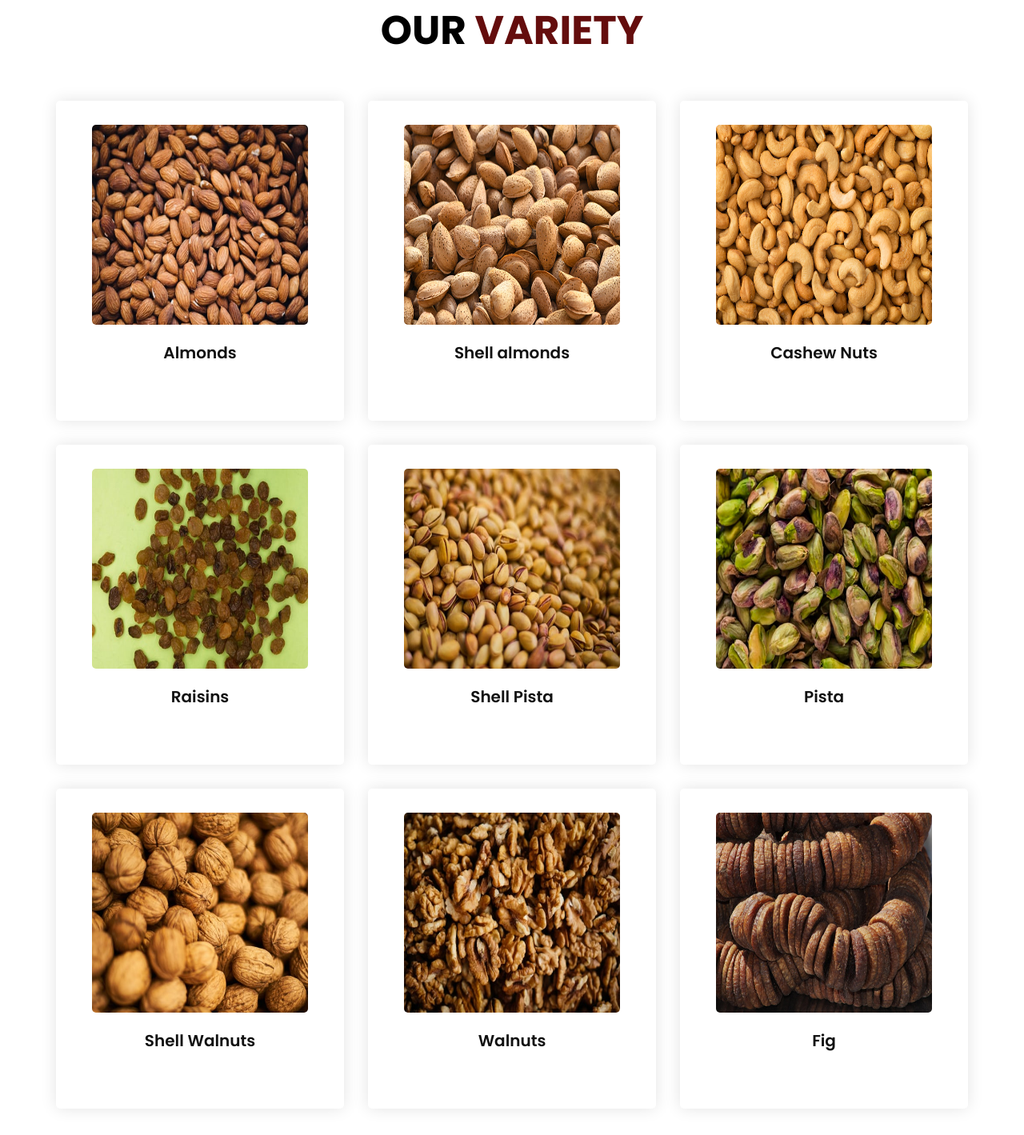
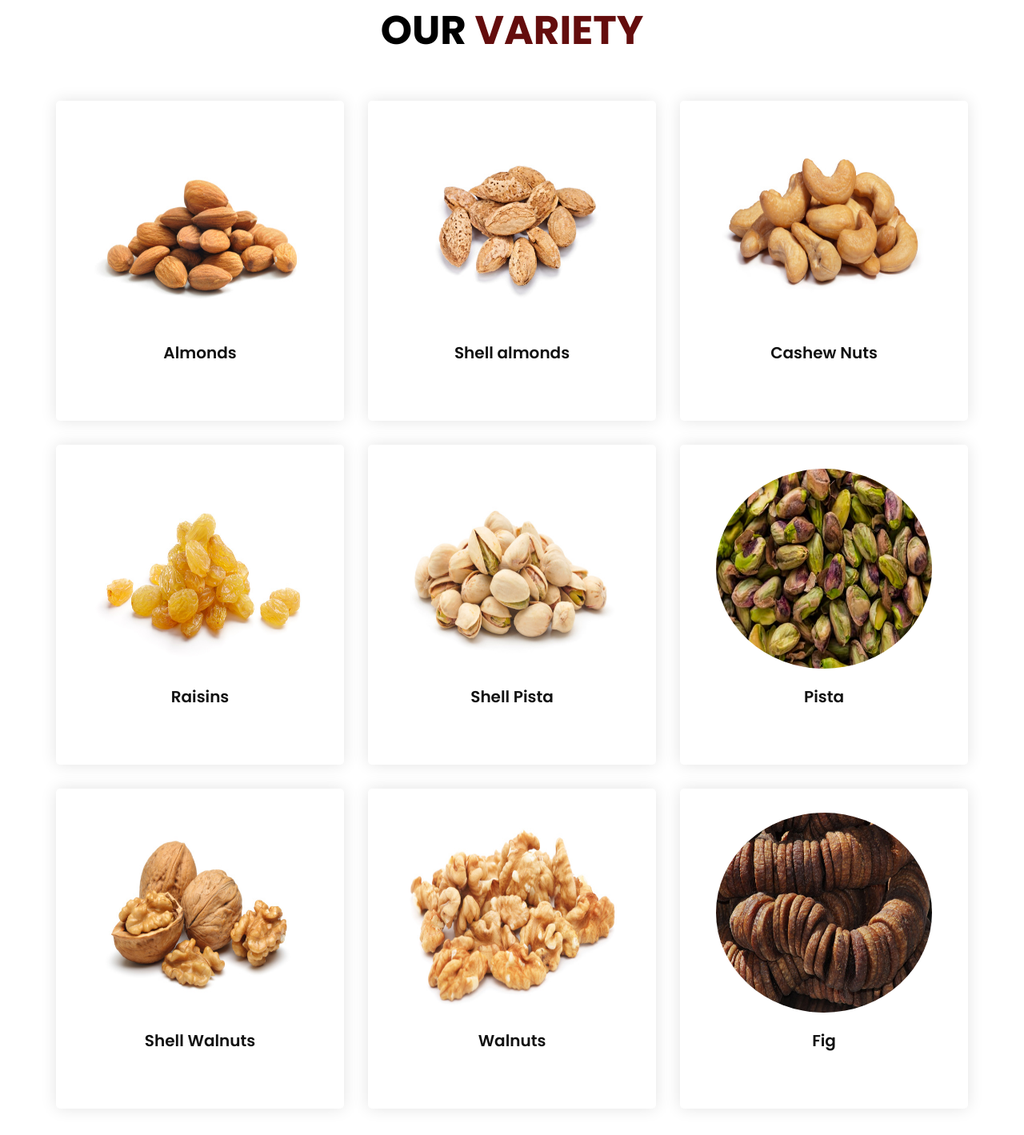
Before and after one commit to AYUSHI-B83/ShreeBalaji, a plain HTML site: page index.html in a window 1280 px wide. Shown: the part 2285-3704 px from the top of the page at 80% size. Drawn offline with nearby package versions, Linux system fonts and the light colour scheme; some packages are replaced by stand-ins of ours.

Commit message:
pics changed

```diff
--- a/css/style.css
+++ b/css/style.css
@@ -884,6 +884,9 @@ nav.main-menu {
 .sub-down li {
   background: #ffffff;
 }
+#fig {
+  border-radius: 50% !important;
+}
 .main-menu ul > li .sub-down li a {
   color: #114c7d;
   font-size: 15px;
--- a/index.html
+++ b/index.html
@@ -165,17 +165,20 @@
       </div>
        <div class="col-xl-7 col-lg-7 col-md-7 col-sm-12 ">
         <div class="vegetable_img">
-         <figure><img src="images/DRY FRUITS 8.jpeg" alt="#"/></figure>
+         <figure><img src="images/DRY FRUITS 8.jpeg" alt=""/></figure>
          <span>01</span>
         </div>
       </div>
        <div class="col-xl-8 col-lg-8 col-md-8 col-sm-12 ">
         <div class="vegetable_img margin_top">
-         <figure><img src="images/dry fruits 2.jpg" alt="#"/></figure>
+         <figure><img src="images/dry fruits 2.jpg" alt=""/></figure>
          <span>02</span>
         </div>
+
       </div>
+      jbdiuq
     </div>
+
   </div>
 </div>
 <!-- end vegetable -->
@@ -198,7 +201,7 @@
 				<div class="col-lg-4 col-md-6 text-center">
 					<div class="single-product-item">
 						<div class="product-image">
-							<a href="single-product.html"><img src="images/DRY FRUIT BADAAM.jpg" height="90" alt=""></a>
+							<a href="single-product.html"><img src="images/shell almond.jpg" height="90" alt=""></a>
 						</div>
 						<h3>Almonds</h3>
 
@@ -207,7 +210,7 @@
 				<div class="col-lg-4 col-md-6 text-center">
 					<div class="single-product-item">
 						<div class="product-image">
-							<a href="single-product.html"><img src="images/dry fruit shell amond.jpg" alt=""></a>
+							<a href="single-product.html"><img src="images/shelled almond.jpg" alt=""></a>
 						</div>
 						<h3>Shell almonds</h3>
 
@@ -216,7 +219,7 @@
 				<div class="col-lg-4 col-md-6 offset-md-3 offset-lg-0 text-center">
 					<div class="single-product-item">
 						<div class="product-image">
-							<a href="single-product.html"><img src="images/DRY FRUIT ALMOND.jpg" alt=""></a>
+							<a href="single-product.html"><img src="images/cashew.jpg" alt=""></a>
 						</div>
 						<h3>Cashew Nuts</h3>
 
@@ -225,7 +228,7 @@
         <div class="col-lg-4 col-md-6 text-center">
 					<div class="single-product-item">
 						<div class="product-image">
-							<a href="single-product.html"><img src="images/DRY FRUIT RAISIN.jpg" height="90" alt=""></a>
+							<a href="single-product.html"><img src="images/raisins.jpg" height="90" alt=""></a>
 						</div>
 						<h3>Raisins</h3>
 
@@ -234,7 +237,7 @@
         <div class="col-lg-4 col-md-6 text-center">
 					<div class="single-product-item">
 						<div class="product-image">
-							<a href="single-product.html"><img src="images/DRY FRUIT PISTA.jpg" height="90" alt=""></a>
+							<a href="single-product.html"><img src="images/shell pista.jpg" height="90" alt=""></a>
 						</div>
 						<h3>Shell Pista</h3>
 
@@ -243,7 +246,7 @@
         <div class="col-lg-4 col-md-6 text-center">
 					<div class="single-product-item">
 						<div class="product-image">
-							<a href="single-product.html"><img src="images/dry fruit unshelled pista.jpg" height="90" alt=""></a>
+							<a href="single-product.html"><img id=fig src="images/dry fruit unshelled pista.jpg" height="90" alt=""></a>
 						</div>
 						<h3>Pista</h3>
 
@@ -252,7 +255,7 @@
         <div class="col-lg-4 col-md-6 text-center">
 					<div class="single-product-item">
 						<div class="product-image">
-							<a href="single-product.html"><img src="images/DRY FRUIT AKHROT 2.jpg" height="90" alt=""></a>
+							<a href="single-product.html"><img src="images/shell walnut.jpg" height="90" alt=""></a>
 						</div>
 						<h3>Shell Walnuts</h3>
 
@@ -261,7 +264,7 @@
         <div class="col-lg-4 col-md-6 text-center">
 					<div class="single-product-item">
 						<div class="product-image">
-							<a href="single-product.html"><img src="images/DRY FRUIT AKHROT.jpg" height="90" alt=""></a>
+							<a href="single-product.html"><img src="images/walnut.jpg" height="90" alt=""></a>
 						</div>
 						<h3>Walnuts</h3>
 
@@ -270,7 +273,7 @@
         <div class="col-lg-4 col-md-6 text-center">
 					<div class="single-product-item">
 						<div class="product-image">
-							<a href="single-product.html"><img src="images/DRY FRUIT FIG.jpg" height="90" alt=""></a>
+							<a href="single-product.html"><img id="fig" src="images/DRY FRUIT FIG.jpg" height="90"  alt=""></a>
 						</div>
 						<h3>Fig</h3>
 
```
Also changed, not shown: images/cashew.jpg (added), images/raisins.jpg (added), images/shell almond.jpg (added), images/shell pista.jpg (added), images/shell walnut.jpg (added), images/shelled almond.jpg (added), images/walnut.jpg (added).
